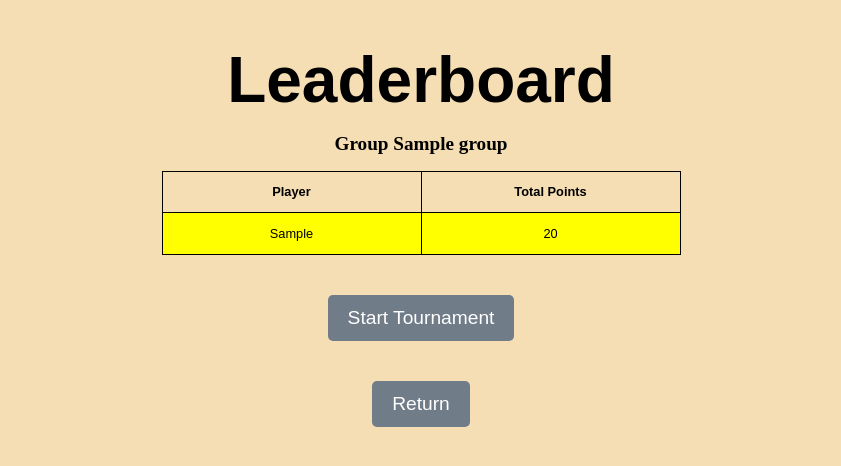
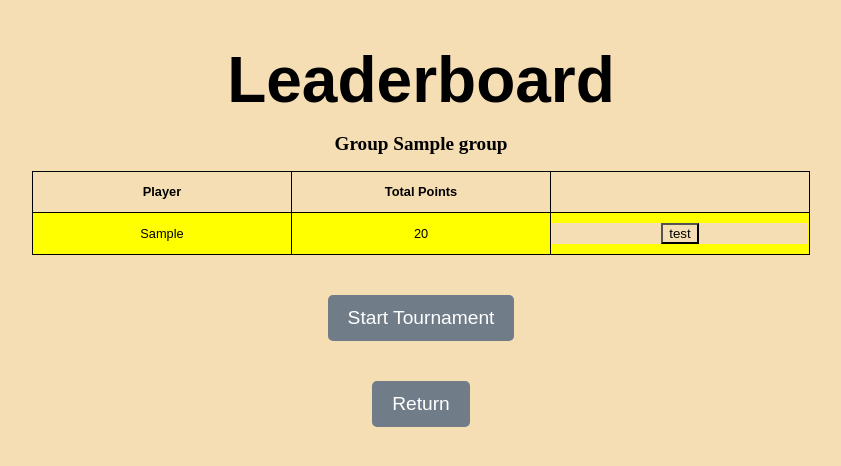
Before and after one commit to Fubiii11/Dart_tournament, a Flask app: page /elimination-round/results in a window 1280 px wide. Shown: the top 466 px of the page, without its empty margins (219-1060 px from the left). Run offline with Flask 3, Linux system fonts and the light colour scheme; tables that the repository leaves empty hold one stand-in row (values such as "Sample post"); parts of the project's set-up code (start-up, migrations or seed data) failed here and were passed over.

Commit message:
cleaned the code

```diff
--- a/app.py
+++ b/app.py
@@ -284,9 +284,6 @@ def show_results():
     # Sort players inside each groups based on theyr points
     for group in leaderboard:
         group.players.sort(key=lambda p: p.total_points, reverse=True)
-        print(f"Group {group.name}")
-        for player in group.players:
-            print(f"{player.dart.player} - {player.total_points}")
 
     # Get the players that are advancing
     advancing_players = get_players_for_next_round(leaderboard)
@@ -317,8 +314,17 @@ def get_players_for_next_round(groups):
         # Sort remaining players by total points and take the top ones based on 'remaining_players'
         potential_advancing_player.sort(key=lambda p: p.total_points, reverse=True)
         advancing_players.extend(potential_advancing_player[:remaining_players])
+    return advancing_players
 
-    return advancing_players
+@app.route("/tournament/change", methods=["GET"])
+def change_advancing_players():
+
+    pass
+
+    #note: i have to work with another database that stores the top 16 players
+    # that way i am able to unselect players and add new players to the database
+    # it should also not go over 16 players
+    # i need to add code that checks that it is exactky 16 under tournament/start
 
 @app.route("/tournament/start", methods=["GET"])
 def render_brackets():
@@ -344,7 +350,6 @@ def return_to_scoreboard():
 # This is to initialize the tournament matches
 def assigne_tournament_player(players):
     # Make sure there are no entries in the db
-    # note: think about a abck button but i would not
     TournamentMatch.query.delete()
     TournamentPlayer.query.delete()
     db.session.commit()
@@ -464,7 +469,6 @@ def bracket_advance(match, winner):
 
     # if there is a second match beeing played
     elif match.bracket_number == 31:
-        print("test")
         loserplayer_id.final_rank = "2"
         loserplayer_id.rank_order = 2
         winnerplayer_id.final_rank = "1"
@@ -502,7 +506,6 @@ def bracket_advance(match, winner):
     else:
         final_rank = bracket_info.get("final_rank")
         if final_rank != None:
-            print(final_rank)
             loserplayer_id.final_rank = final_rank
             # Parse rank range for "rank_order"
             rank_order = int(final_rank.split('-')[0]) if '-' in final_rank else int(final_rank)
@@ -525,8 +528,6 @@ how is it decided who of them continues??
 
 if two players have the same amount of points who goes to the finale
 
-The players in the matches that are already finished can still change theyr score
-
 The start button of the first matches can still be pressed when the games are finished
 it should not be pressed if there are already 2 points in one of the two players
 
--- a/databases.py
+++ b/databases.py
@@ -55,6 +55,8 @@ class Match(db.Model):
 
 
 
+
+
 # This Part is for the double elimination bracket
 
 # tracks the 16 players advancing to the tournament
--- a/templates/first_leaderboard.html
+++ b/templates/first_leaderboard.html
@@ -31,13 +31,24 @@
             <tr>
                 <th>Player</th>
                 <th>Total Points</th>
+                <th></th>
             </tr>
         </thead>
         <tbody>
             {% for player in group.players %}
+            <!--player name, player poinrs, select unselect button-->
             <tr>
-                <td {% if player in advancing_players %} class="highlight" {% endif %}>{{ player.dart.player }}</td>
-                <td {% if player in advancing_players %} class="highlight" {% endif %}>{{ player.total_points }}</td>
+                <td {% if player in advancing_players %} class="highlight" {% endif %}>
+                    {{ player.dart.player }}
+                </td>
+                <td {% if player in advancing_players %} class="highlight" {% endif %}>
+                    {{ player.total_points }}
+                </td>
+                <td {% if player in advancing_players %} class="highlight" {% endif %}>
+                    <form action="/tournament/change" method="GET" class="">
+                        <input type="submit" value="test">
+                    </form>
+                </td>
             </tr>
             {% endfor %}
         </tbody>
```
